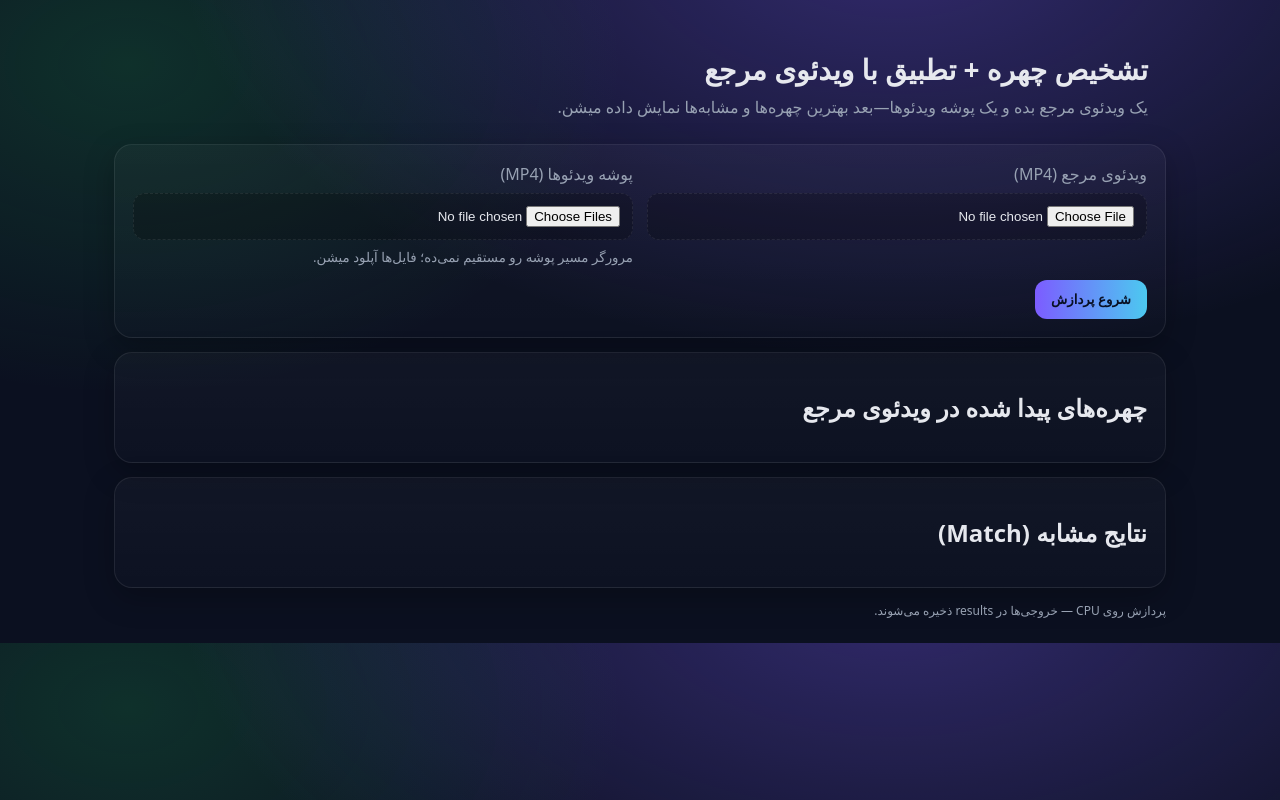
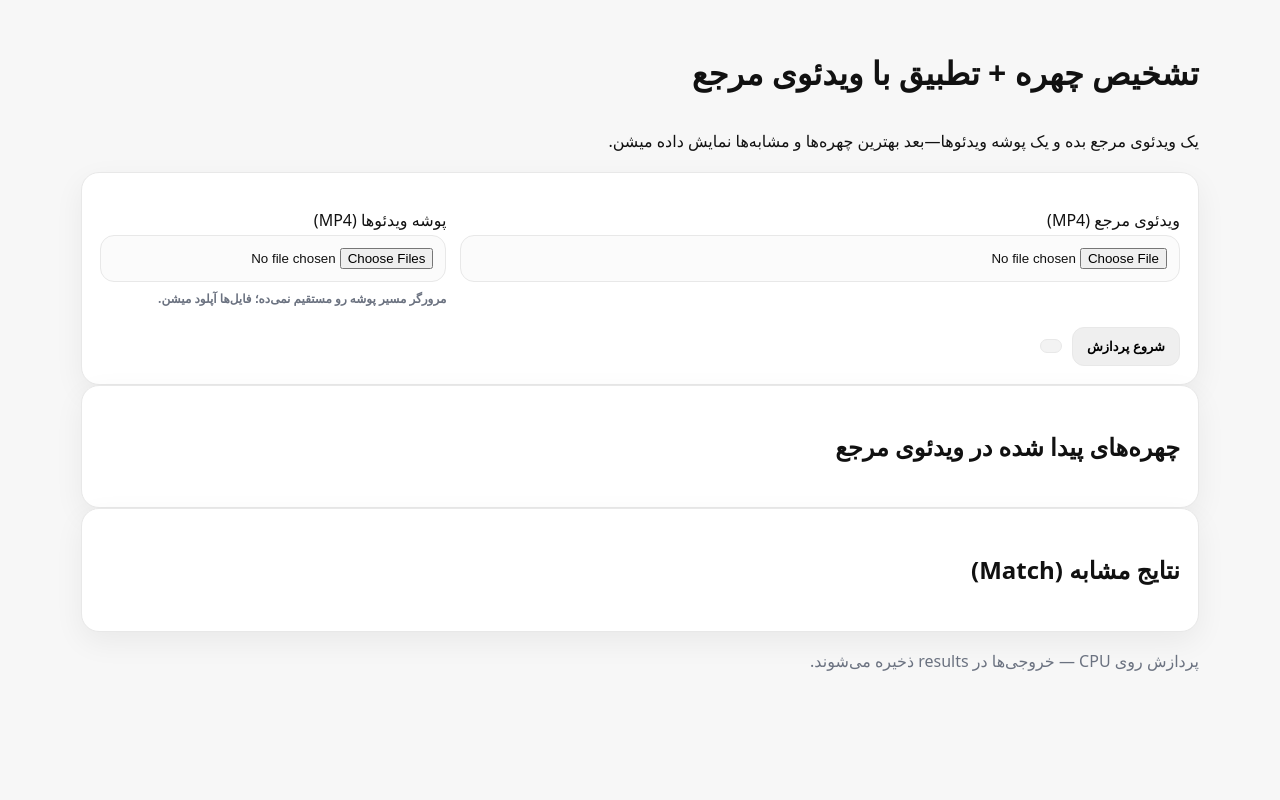
Before and after one commit to 82maryam/final_image_processing, a Flask app: page / in a window 1280 px wide. Run offline with Flask 3, Linux system fonts and the light colour scheme.

Commit message:
Refactor CSS for new theme and layout updates
Updated CSS variables for improved theming and layout adjustments. Modified styles for various components including body, cards, buttons, and grid layouts.

```diff
--- a/static/style.css
+++ b/static/style.css
@@ -1,105 +1,323 @@
 :root{
-  --bg:#0b1020;
-  --card:#111a33;
-  --muted:#98a2b3;
-  --text:#e6e8ee;
-  --accent:#7c5cff;
-  --accent2:#22c55e;
-  --border:rgba(255,255,255,.08);
+  --bg: #f7f7f7;
+  --card: #ffffff;
+  --text: #111111;
+  --muted: #6b7280;
+  --border: #e8e8e8;
+  --shadow: 0 10px 30px rgba(0,0,0,.06);
+
+  --accent: #111111;
+  --focus: rgba(17,17,17,.14);
+
+  --radius: 18px;
+  --radius-sm: 14px;
 }
 
-*{box-sizing:border-box}
+*{ box-sizing:border-box; }
+
+html, body{ height:100%; }
+
 body{
   margin:0;
-  font-family: ui-sans-serif, system-ui, -apple-system, Segoe UI, Roboto;
-  background: radial-gradient(1200px 700px at 70% -10%, rgba(124,92,255,.35), transparent 60%),
-              radial-gradient(900px 600px at 10% 10%, rgba(34,197,94,.18), transparent 55%),
-              var(--bg);
-  color:var(--text);
+  direction:rtl;
+  background: var(--bg);
+  color: var(--text);
+  font-family: IRANSans, ui-sans-serif, system-ui, -apple-system, "Segoe UI", Roboto;
+  line-height: 1.9;
+  -webkit-font-smoothing: antialiased;
+  -moz-osx-font-smoothing: grayscale;
 }
 
 .wrap{
-  max-width:1100px;
+  max-width:1150px;
   margin:0 auto;
-  padding:24px;
+  padding:22px 16px 30px;
 }
 
-.header{
-  margin:8px 0 18px;
-  padding:18px 18px 8px;
-}
-.header h1{margin:0 0 8px; font-size:28px}
-.header p{margin:0; color:var(--muted)}
-
-.card{
-  background: linear-gradient(180deg, rgba(255,255,255,.03), rgba(255,255,255,.01));
+.topbar{
+  display:flex;
+  align-items:center;
+  justify-content:space-between;
+  gap:12px;
+  padding:14px;
+  background: var(--card);
   border:1px solid var(--border);
-  border-radius:18px;
-  padding:18px;
-  margin:14px 0;
-  box-shadow: 0 10px 30px rgba(0,0,0,.25);
+  border-radius: var(--radius);
+  box-shadow: var(--shadow);
 }
 
-.grid{
-  display:grid;
-  grid-template-columns: 1fr 1fr;
-  gap:14px;
-}
-@media (max-width: 880px){
-  .grid{grid-template-columns:1fr}
-}
-
-.lbl{display:block; margin-bottom:8px; color:var(--muted)}
-input[type="file"]{
-  width:100%;
-  padding:12px;
-  border-radius:12px;
-  border:1px dashed var(--border);
-  background: rgba(0,0,0,.22);
-  color: var(--text);
-}
-
-.hint{display:block; margin-top:8px; color:var(--muted)}
-
-.actions{
-  margin-top:14px;
+.brand{
   display:flex;
   align-items:center;
   gap:12px;
 }
 
-.btn{
-  border:0;
-  cursor:pointer;
-  background: linear-gradient(90deg, var(--accent), #4cc9f0);
-  color:#081024;
-  padding:12px 16px;
+.brand__logo{
+  width:44px;
+  height:44px;
+  object-fit:contain;
   border-radius:12px;
+  background:#fff;
+  border:1px solid var(--border);
+  padding:6px;
+}
+
+.brand__name{
+  font-weight:900;
+  letter-spacing:1px;
+}
+
+.brand__tagline{
+  color:var(--muted);
+  font-weight:700;
+  font-size:13px;
+}
+
+.topbar__meta{
+  display:flex;
+  gap:8px;
+  flex-wrap:wrap;
+}
+
+.chip{
+  background:#f2f2f2;
+  border:1px solid var(--border);
+  padding:6px 10px;
+  border-radius:999px;
+  font-size:12px;
+  font-weight:900;
+}
+
+.chip--soft{ background:#fff; }
+
+.grid{
+  margin-top:14px;
+  display:grid;
+  grid-template-columns: 1.35fr .65fr;
+  gap:14px;
+}
+
+@media (max-width: 980px){
+  .grid{ grid-template-columns:1fr; }
+}
+
+.card{
+  background: var(--card);
+  border:1px solid var(--border);
+  border-radius: var(--radius);
+  box-shadow: var(--shadow);
+  padding:18px;
+}
+
+.card--full{ grid-column: 1 / -1; }
+
+.title{
+  margin:0;
+  font-size:22px;
+  font-weight:900;
+}
+
+.subtitle{
+  margin:6px 0 0;
+  color:var(--muted);
+  font-weight:700;
+  font-size:13px;
+}
+
+.formGrid{
+  display:grid;
+  grid-template-columns: 1fr 1fr;
+  gap:12px;
+  margin-top:10px;
+}
+
+@media (max-width: 980px){
+  .formGrid{ grid-template-columns:1fr; }
+}
+
+.field label{
+  display:block;
+  font-weight:900;
+  font-size:13px;
+  margin-bottom:8px;
+}
+
+.hint{
+  margin-top:8px;
+  color:var(--muted);
+  font-size:12px;
   font-weight:700;
 }
-.btn:disabled{opacity:.6; cursor:not-allowed}
 
-.status{color:var(--accent2); font-weight:700}
+input[type="file"]{
+  width:100%;
+  padding:12px;
+  border-radius: var(--radius-sm);
+  border:1px solid var(--border);
+  background:#fbfbfb;
+  outline:none;
+  transition: box-shadow .15s ease, border-color .15s ease, background .15s ease;
+}
+
+input[type="file"]:hover{ background:#fdfdfd; }
+
+input[type="file"]:focus{
+  border-color:#bdbdbd;
+  box-shadow: 0 0 0 4px var(--focus);
+}
+
+.actions{
+  margin-top:14px;
+  display:flex;
+  gap:10px;
+  align-items:center;
+  flex-wrap:wrap;
+}
+
+.btn{
+  border:1px solid var(--border);
+  border-radius:12px;
+  padding:11px 14px;
+  font-weight:900;
+  font-size:13px;
+  cursor:pointer;
+  transition: transform .12s ease, box-shadow .15s ease, background .15s ease;
+}
+
+.btn--primary{
+  background: var(--accent);
+  color:#fff;
+  border-color: var(--accent);
+  box-shadow: 0 10px 22px rgba(0,0,0,.12);
+}
+.btn--primary:hover{
+  transform: translateY(-1px);
+  box-shadow: 0 14px 28px rgba(0,0,0,.14);
+}
+
+.btn--ghost{
+  background:#fff;
+  color:#111;
+}
+.btn--ghost:hover{ background:#f4f4f4; }
+
+.btn:disabled{ opacity:.6; cursor:not-allowed; box-shadow:none; }
+
+.status{
+  font-weight:900;
+  background:#f3f3f3;
+  border:1px solid var(--border);
+  padding:6px 10px;
+  border-radius:999px;
+  font-size:12px;
+}
+.status--ok{ background:#eefaf2; }
+.status--err{ background:#fff1f2; }
+
+.card--side{ align-self:start; }
+
+.side__head{
+  display:flex;
+  align-items:center;
+  gap:10px;
+  margin-bottom:10px;
+}
+
+.side__icon{
+  width:36px;
+  height:36px;
+  border-radius:12px;
+  border:1px solid var(--border);
+  display:flex;
+  align-items:center;
+  justify-content:center;
+  font-weight:900;
+  background:#fff;
+}
+
+.side__title{ font-weight:900; }
+.side__desc{ color:var(--muted); font-weight:700; font-size:12px; }
+
+.list{
+  margin:10px 0 0;
+  padding:0 18px 0 0;
+  font-weight:750;
+  font-size:13px;
+  color:#333;
+}
+.list li{ margin:8px 0; }
+
+.divider{
+  height:1px;
+  background: var(--border);
+  margin:14px 0;
+}
+
+.mini{
+  display:flex;
+  justify-content:space-between;
+  align-items:center;
+  gap:10px;
+  padding:10px 12px;
+  border:1px solid var(--border);
+  border-radius:14px;
+  background:#fbfbfb;
+}
+
+.mini__k{ color:var(--muted); font-weight:900; font-size:12px; }
+.mini__v{ font-weight:900; font-size:12px; }
+
+.sectionHead{
+  display:flex;
+  align-items:center;
+  justify-content:space-between;
+  gap:10px;
+  margin-bottom:10px;
+}
+
+.sectionHead h2{
+  margin:0;
+  font-size:16px;
+  font-weight:900;
+}
+
+.pill{
+  padding:6px 10px;
+  border-radius:999px;
+  border:1px solid var(--border);
+  background:#f3f3f3;
+  font-size:12px;
+  font-weight:900;
+}
 
 .gallery{
   display:grid;
   grid-template-columns: repeat(auto-fill, minmax(220px,1fr));
   gap:12px;
-  margin-top:12px;
 }
 
 .imgCard{
   overflow:hidden;
   border-radius:16px;
   border:1px solid var(--border);
-  background: rgba(0,0,0,.18);
+  background:#fff;
+  transition: transform .12s ease, box-shadow .2s ease;
 }
+
+.imgCard:hover{
+  transform: translateY(-2px);
+  box-shadow: 0 16px 40px rgba(0,0,0,.08);
+}
+
 .imgTop{
   padding:10px 12px;
   border-bottom:1px solid var(--border);
+  background:#fcfcfc;
 }
-.imgTitle{font-weight:800}
-.imgMeta{color:var(--muted); font-size:12px; margin-top:4px}
+
+.imgTitle{ font-weight:900; font-size:13px; }
+.imgMeta{ margin-top:4px; color:var(--muted); font-size:12px; font-weight:750; }
+
 .imgCard img{
   width:100%;
   height:220px;
@@ -109,11 +327,12 @@
 
 .empty{
   color:var(--muted);
+  font-weight:800;
   padding:10px;
 }
 
 .footer{
-  margin-top:10px;
+  margin-top:14px;
   color:var(--muted);
-  font-size:12px;
+  font-weight:8
 }
```
